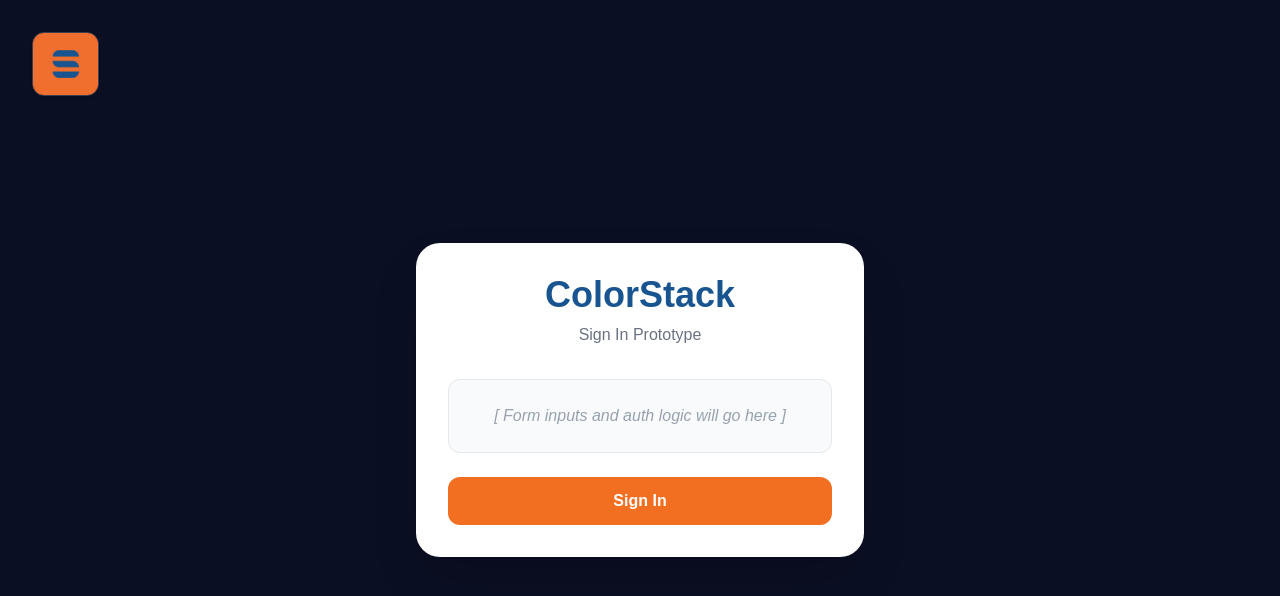
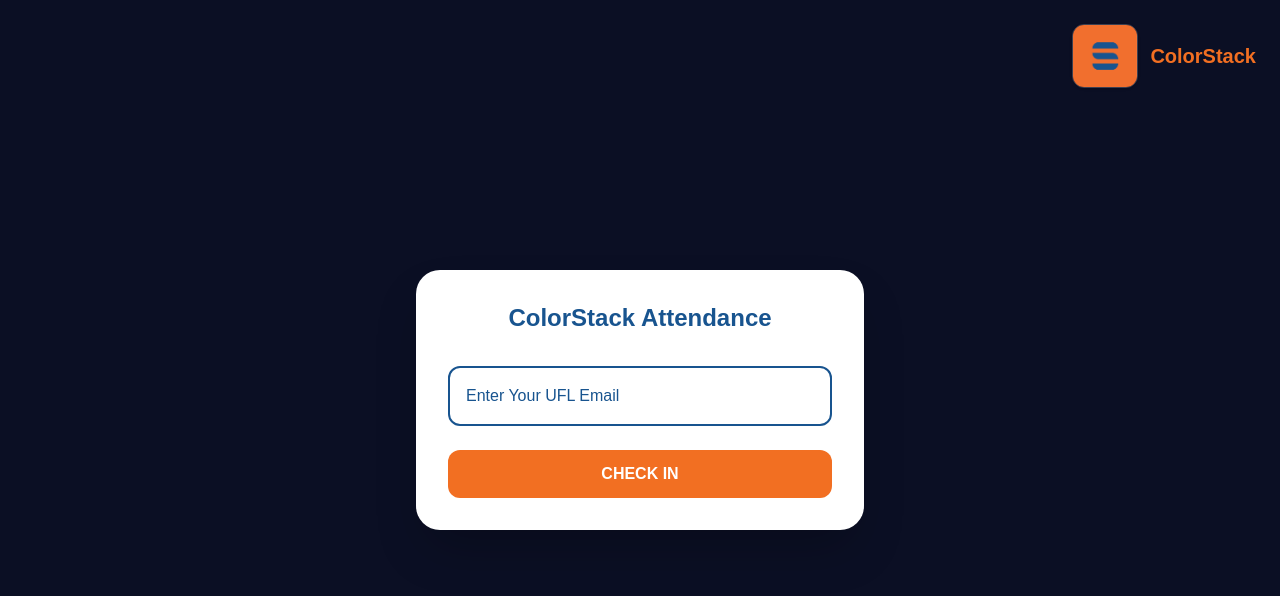
Before and after one commit to uf-acm-design-team/ACM-checkin, a Next.js app: page /1/colorstack in a window 1280 px wide. Shown: the top 596 px of the page. Built offline with nearby package versions, Linux system fonts and the light colour scheme.

Commit message:
updated colorstack check-in design

```diff
--- a/app/[orgSlug]/colorstack/page.tsx
+++ b/app/[orgSlug]/colorstack/page.tsx
@@ -5,29 +5,27 @@
 export default function ColorStackSignIn() {
     return (
         <div className="relative flex items-center justify-center min-h-screen bg-[#0b0f24] p-4">
-            {/* Logo positioned in top left */}
-            <div className="absolute top-6 left-6 md:top-8 md:left-8">
+            {/* Logo and name positioned in top right */}
+            <div className="absolute top-4 right-4 md:top-6 md:right-6 flex items-center gap-3">
                 <img src="/colorStackLogo.png" alt="ColorStack Logo" className="h-12 md:h-16 w-auto rounded-xl border border-white/20 shadow-sm" />
+                <span className="text-white font-bold text-lg md:text-xl" style={{ color: '#f26f22' }}>ColorStack</span>
             </div>
 
             <div className="bg-white rounded-3xl shadow-2xl p-8 w-full max-w-md text-center">
-                <h1 className="text-4xl font-extrabold text-[#18548f] mb-2">
-                    ColorStack
+                <h1 className="text-2xl font-extrabold text-[#18548f] mb-8">
+                    ColorStack Attendance
                 </h1>
-                <p className="text-gray-500 mb-8 font-medium">
-                    Sign In Prototype
-                </p>
 
-                <div className="bg-gray-50 border border-gray-200 rounded-xl p-6 mb-6">
-                    <p className="text-gray-400 italic">
-                        [ Form inputs and auth logic will go here ]
-                    </p>
-                </div>
+                <input
+                    type="email"
+                    placeholder="Enter Your UFL Email"
+                    className="w-full border-2 border-[#18548f] bg-transparent text-[#18548f] placeholder-[#18548f] font-medium py-4 px-4 rounded-xl mb-6 focus:outline-none"
+                />
 
                 <button
                     className="w-full bg-[#f26f22] text-white font-bold py-3 px-4 rounded-xl"
                 >
-                    Sign In
+                    CHECK IN
                 </button>
             </div>
         </div>
```
